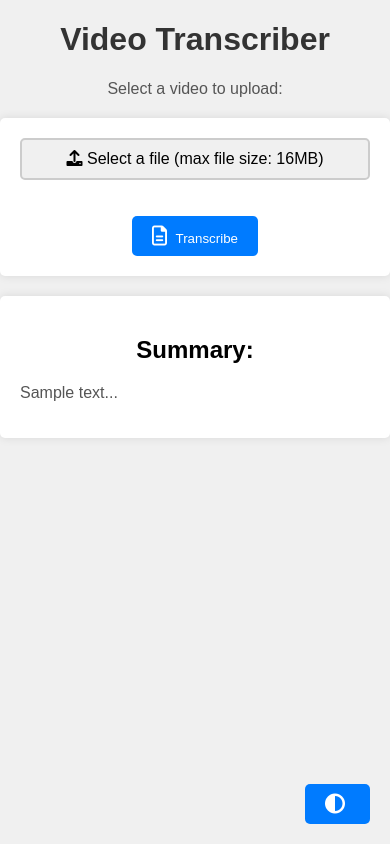
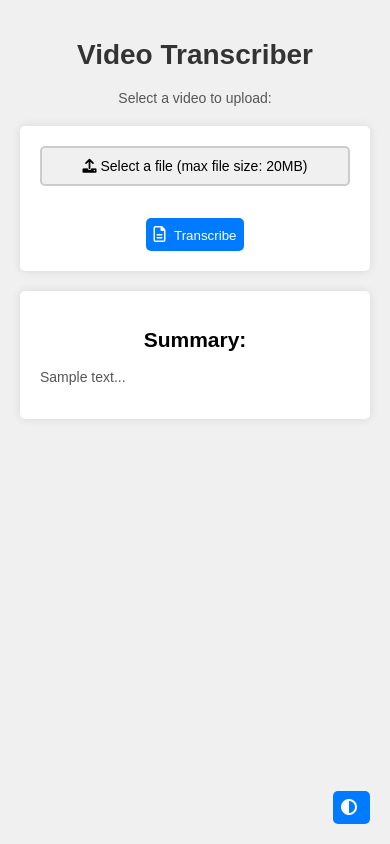
Before and after one commit to al-chris/Video_Transcriber, a Flask app: page / in a window 390 px wide. Run offline with Flask 3, Linux system fonts and the light colour scheme.

Commit message:
made changes
- the input field now changes to selected filename

- changed openai api key

- made css more responsive

- changed upload limit from 16mb to 20mb

- fixed file path bugs

```diff
--- a/app/static/css/style.css
+++ b/app/static/css/style.css
@@ -209,3 +209,30 @@ body.dark-mode .custom-file-label {
     background-color: #555;
     box-shadow: 0 0 5px rgba(255, 255, 255, 0.1);
 }
+
+/* Responsive styles for screens narrower than 768px (typical mobile phone width) */
+@media (max-width: 768px) {
+    /* Adjust styles for smaller screens here */
+    body {
+        font-size: 14px; /* Adjust font size for better readability on small screens */
+        padding: 20px;
+    }
+
+    .custom-file-input {
+        font-size: 14px; /* Adjust font size for the file input button */
+    }
+
+    .custom-file-label {
+        font-size: 14px; /* Adjust font size for the file input label */
+    }
+
+    /* Adjust button styles for smaller screens */
+    button {
+        padding: 8px; /* Reduce button padding for smaller screens */
+    }
+
+    /* Adjust icon size for smaller screens */
+    button i {
+        font-size: 16px;
+    }
+}
--- a/app/static/js/index.js
+++ b/app/static/js/index.js
@@ -4,7 +4,7 @@ function showSpinner() {
 
 function uploadFile() {
     const fileInput = document.getElementById("fileToUpload");
-    const maxFileSize = 16 * 1024 * 1024; // 16MB in bytes
+    const maxFileSize = 20 * 1024 * 1024; // 16MB in bytes
 
     if (fileInput.files.length === 0) {
         alert("Please select a file.");
@@ -14,7 +14,7 @@ function uploadFile() {
     const selectedFile = fileInput.files[0];
 
     if (selectedFile.size > maxFileSize) {
-        alert("File size exceeds the 16MB limit.");
+        alert("File size exceeds the 20MB limit.");
         return;
     }
 
@@ -80,3 +80,9 @@ function downloadTextFile() {
     a.click();
     document.body.removeChild(a);
 }
+
+function updateFileName() {
+    const fileInput = document.getElementById("fileToUpload");
+    const selectedFileName = document.getElementById("selectedFileName");
+    selectedFileName.textContent = fileInput.files[0].name;
+}
--- a/app/templates/index.html
+++ b/app/templates/index.html
@@ -16,9 +16,9 @@
         <!-- The custom file input -->
         <label for="fileToUpload" class="custom-file-label">
             <i class="fas fa-upload"></i> <!-- Icon for the file input label -->
-            Select a file (max file size: 16MB)
+            <span id="selectedFileName">Select a file (max file size: 20MB)</span>
         </label>
-        <input type="file" name="fileToUpload" id="fileToUpload" accept=".mov, .mp4, .avi, .mkv, .webm">
+        <input type="file" name="fileToUpload" id="fileToUpload" accept=".mov, .mp4, .avi, .mkv, .webm" required class="custom-file-input" onchange="updateFileName()">
         <br>
         <br>
         <!-- <input type="button" value="Transcribe" onclick="uploadFile()"> -->
--- a/app/views.py
+++ b/app/views.py
@@ -8,7 +8,7 @@ from werkzeug.utils import secure_filename
 import moviepy.editor as mp
 import openai
 
-openai.api_key = "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"
+openai.api_key = "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"
 
 
 @app.get('/')
@@ -35,7 +35,7 @@ def process():
 
     file_name = secure_filename(vid_file.filename)
     extension = file_name.rsplit('.')[-1].lower()
-    destination = os.path.join(app.config['UPLOAD_FOLDER_VIDEO'], file_name)
+    destination = os.path.join(os.path.dirname(__file__), 'static', 'videos', file_name)
     vid_file.save(destination)
 
     print("file saved")
@@ -50,7 +50,7 @@ def process():
     # save audio file
 
     audio_p = file_name.removesuffix(extension) + 'mp3'
-    audio_path = os.path.join(app.config['UPLOAD_FOLDER_AUDIO'], audio_p)
+    audio_path = os.path.join(os.path.dirname(__file__), 'static', 'audio', audio_p)
 
     print(audio_path)
 
@@ -88,7 +88,7 @@ def create_download(text):
         create_download("some meaningful text sample")
     """
     f_name = random_file_name(".txt")
-    f_path =  os.path.join(app.config['UPLOAD_FOLDER_TEXT'], f_name)
+    f_path = os.path.join(os.path.dirname(__file__), 'static', 'transcriptions', f_name)
     with open(f_path, 'w') as f:
         f.write(text)
 
```
Also changed, not shown: app/__init__.py (+0 -13 lines), 4 other files.
